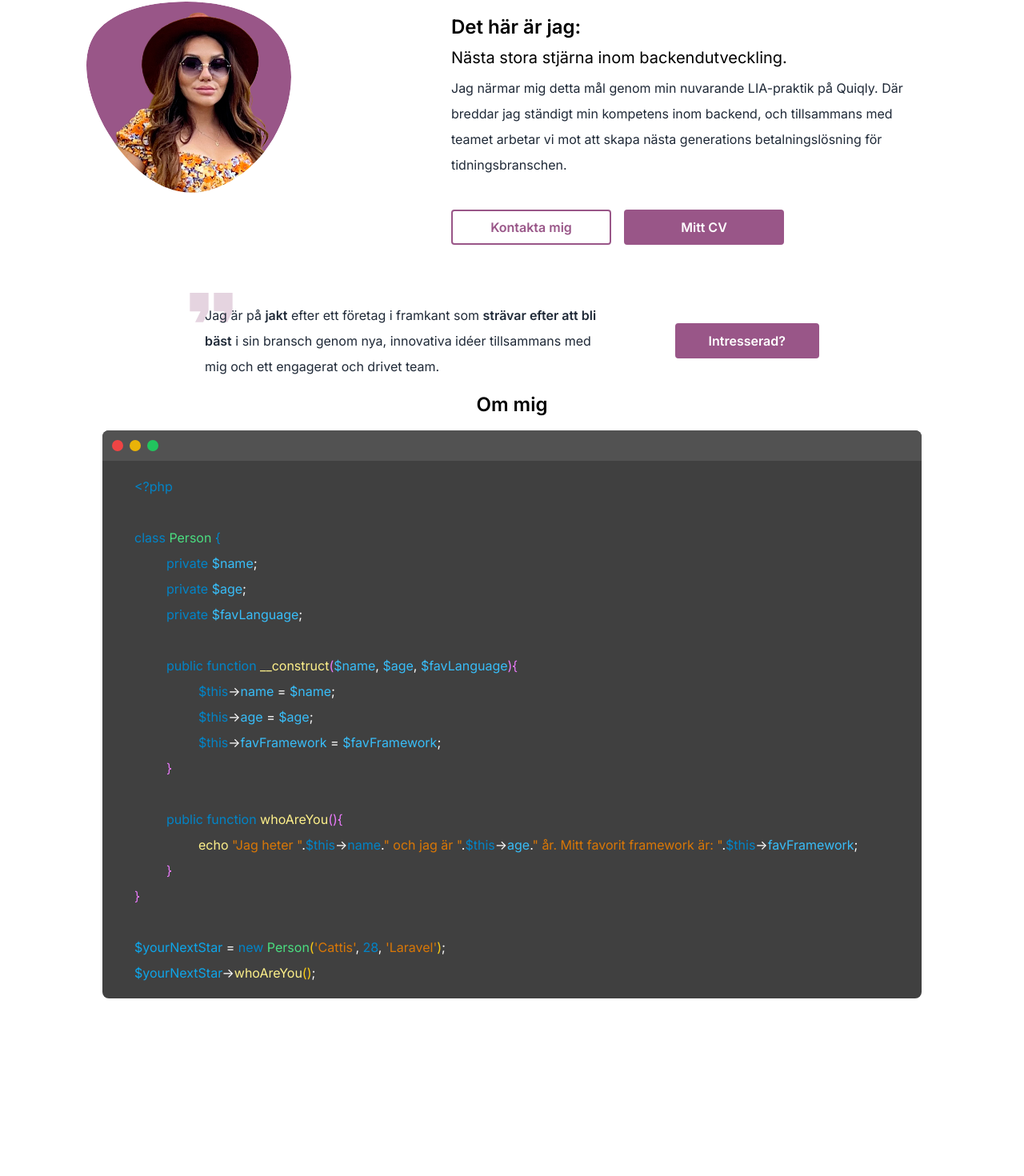
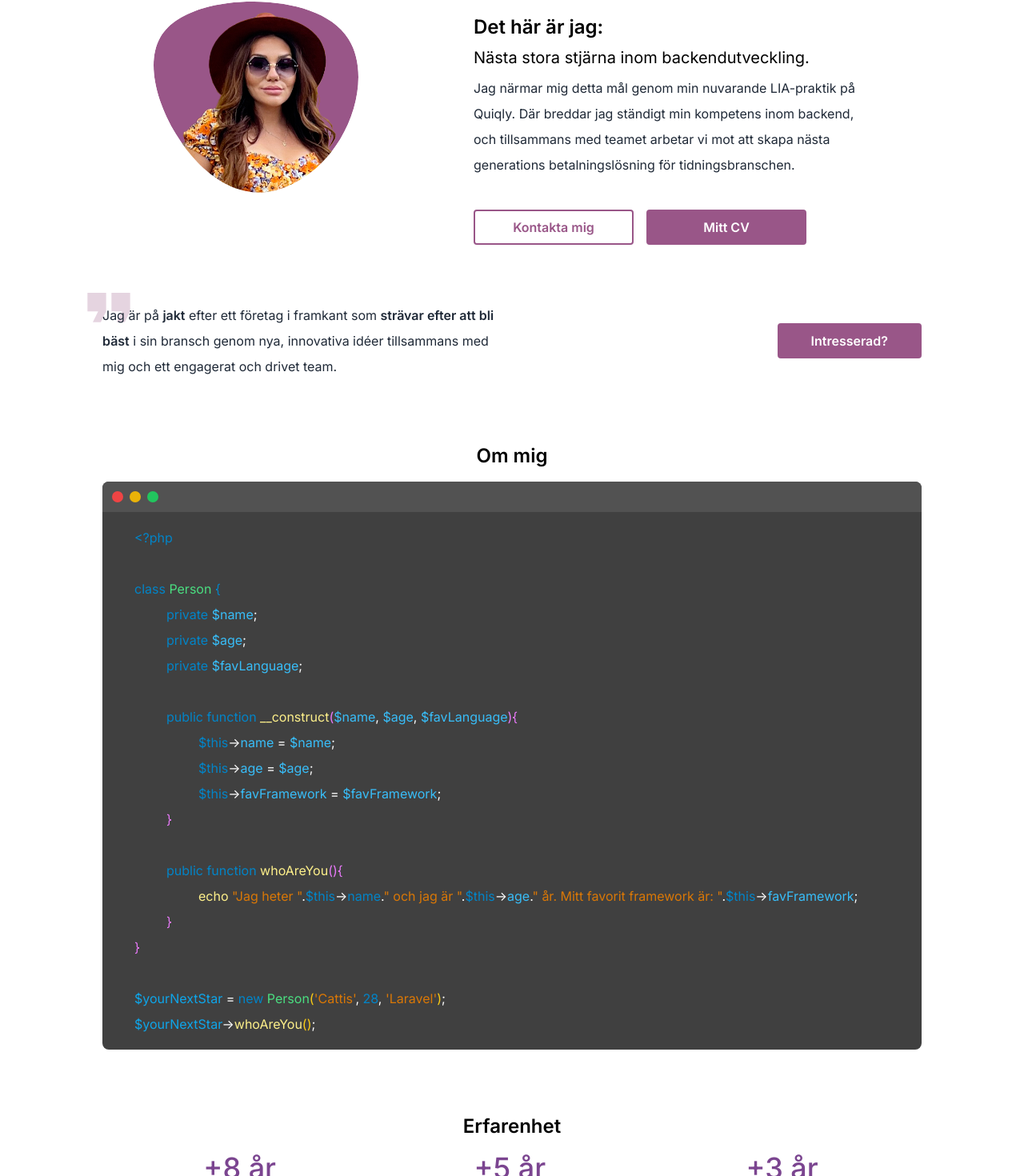
Before and after one commit to HejCattis/HejDev, a React (Vite) app in the folder frontend/: page / in a window 1280 px wide. Shown: the part 561-2031 px from the top of the page at 80% size. Before the commit the page ends 1849 px from the top, so only its background shows below. Built offline with nearby package versions, Linux system fonts and the light colour scheme.

Commit message:
Fixed design and started experience section

```diff
--- a/frontend/src/components/About.tsx
+++ b/frontend/src/components/About.tsx
@@ -2,7 +2,7 @@ import { Link } from "react-router-dom";
 
 const About = () => {
 	return (
-		<section id='about' className='mt-10'>
+		<section id='about' className='mt-10 max-w-5xl mx-auto'>
 			<div className='flex flex-col md:flex-row md:justify-around md:items-start'>
 				<div className='flex justify-center '>
 					<svg
@@ -66,7 +66,7 @@ const About = () => {
 					</div>
 				</div>
 			</div>
-			<div className='relative px-4 md:px-0 mt-4 md:mt-6 md:max-w-3xl mx-auto lg:flex lg:items-center lg:justify-between'>
+			<div className='relative px-4 md:px-0 mt-4 md:mt-6 mx-auto lg:flex lg:items-center lg:justify-between'>
 						<svg
 							xmlns='http://www.w3.org/2000/svg'
 							className='absolute text-pink opacity-25 h-20 -top-8 -left-4 md:-left-8 -z-10'
--- a/frontend/src/components/CodeSection.tsx
+++ b/frontend/src/components/CodeSection.tsx
@@ -1,6 +1,6 @@
 const CodeSection = () => {
 	return (
-		<div className="mb-10">
+		<div className="my-20">
 			<h2 className='font-semibold text-2xl my-4 text-center'>Om mig</h2>
 			<section className='bg-neutral-700 relative max-w-5xl mx-auto rounded-lg'>
 				<div className='bg-neutral-600 flex gap-2 p-3 rounded-t-lg'>
--- /dev/null
+++ b/frontend/src/components/Experience.tsx
@@ -0,0 +1,23 @@
+const Experience = () => {
+  return (
+    <section id='experience' className='mt-10 max-w-5xl mx-auto'>
+      <h2 className='font-semibold text-2xl my-4 text-center'>Erfarenhet</h2>
+      <section className="flex justify-around">
+        <div className="flex flex-col items-center justify-center gap-4">
+          <h3 className='text-purple font-medium text-4xl'>+8 år</h3>
+          <h4 className="text-lg">Marknadsföring</h4>
+        </div>
+        <div className="flex flex-col items-center justify-center gap-4">
+          <h3 className='text-purple font-medium text-4xl'>+5 år</h3>
+          <h4 className="text-lg">Grafisk design</h4>
+        </div>
+        <div className="flex flex-col items-center justify-center gap-4">
+          <h3 className='text-purple font-medium text-4xl'>+3 år</h3>
+          <h4 className="text-lg">Projekthantering</h4>
+        </div>
+      </section>
+
+    </section>
+  );
+};
+export default Experience;
--- a/frontend/src/components/Hero.tsx
+++ b/frontend/src/components/Hero.tsx
@@ -4,11 +4,11 @@ import { MdKeyboardArrowDown } from "react-icons/md";
 const Hero = () => {
 	return (
 		<React.Fragment>
-			<section className='max-w-4xl flex flex-col items-center mt-32 h-[65vh] md:h-full'>
+			<section className='max-w-5xl mx-auto flex flex-col items-center mt-32 h-[65vh] md:h-full'>
 				<div className='absolute -top-20 md:-top-32 w-[450px] md:w-2/3 -right-28 md:-right-52 max-w-3xl -z-10'>
 					<img src='/BG.png' alt='hero image' />
 				</div>
-				<div className="flex flex-col items-center justify-center md:items-start h-full">
+				<div className="w-full flex flex-col items-center justify-center md:items-start h-full">
 					<h1 className='md:z-10 mb-4 md:mt-4 lg:mt-8'>
 						{'<'} Hej {'/>'}
 					</h1>
--- a/frontend/src/pages/Startpage.tsx
+++ b/frontend/src/pages/Startpage.tsx
@@ -1,5 +1,6 @@
 import About from "../components/About"
 import CodeSection from "../components/CodeSection"
+import Experience from "../components/Experience"
 import Hero from "../components/Hero"
 
 const Startpage = () => {
@@ -8,6 +9,7 @@ const Startpage = () => {
 		<Hero />
 		<About />
 		<CodeSection />
+		<Experience />
 	</section>
   )
 }
```
